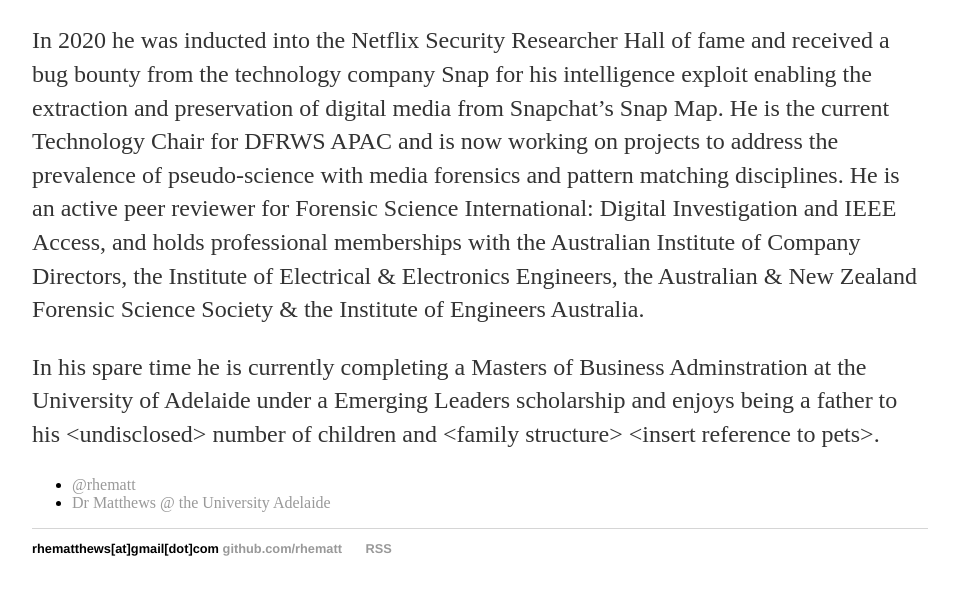
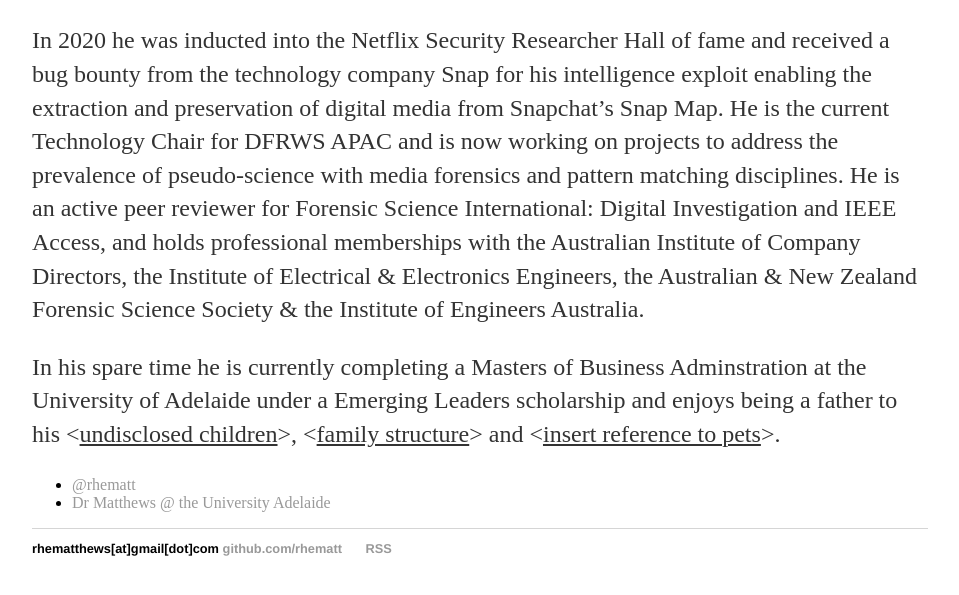
Before and after one commit to rhematt/rhematt.github.io, a Jekyll site: the page built from about/index.html, in a window 1280 px wide and 900 px high, scrolled down 1067 px, cut to the strip 284-879 px from the top of the window. Shown: the whole strip, without its empty margins (160-1119 px from the left). Built offline with Jekyll 4.4.1, drawn with Linux system fonts in a browser that asks for light colours.

Commit message:
Update index.html

```diff
--- a/about/index.html
+++ b/about/index.html
@@ -17,7 +17,7 @@
 
 <p>In 2020 he was inducted into the Netflix Security Researcher Hall of fame and received a bug bounty from the technology company Snap for his intelligence exploit enabling the extraction and preservation of digital media from Snapchat’s Snap Map. He is the current Technology Chair for DFRWS APAC and is now working on projects to address the prevalence of pseudo-science with media forensics and pattern matching disciplines. He is an active peer reviewer for Forensic Science International: Digital Investigation and IEEE Access, and holds professional memberships with the Australian Institute of Company Directors, the Institute of Electrical & Electronics Engineers, the Australian & New Zealand Forensic Science Society & the Institute of Engineers Australia.</p>
 
-<p>In his spare time he is currently completing a Masters of Business Adminstration at the University of Adelaide under a Emerging Leaders scholarship and enjoys being a father to his <span title="why do you want to know?">&lt;undisclosed&gt;</span> number of children and <span title="Stop putting personal information online.">&lt;family structure&gt;</span> <span title="I'd rather you note reverse engineer my passwords">&lt;insert reference to pets&gt;</span>.</p>
+<p>In his spare time he is currently completing a Masters of Business Adminstration at the University of Adelaide under a Emerging Leaders scholarship and enjoys being a father to his <span title="why do you want to know?">&lt;<u>undisclosed children</u>&gt;</span>, <span title="Stop putting personal information online.">&lt;<u>family structure</u>&gt;</span> and <span title="This is how we reverse engineer your passwords">&lt;<u>insert reference to pets</u>&gt;</span>.</p>
 
 <ul class="contacts">
 				<li><a href="https://twitter.com/rhematt">@rhematt</a></li>
```
